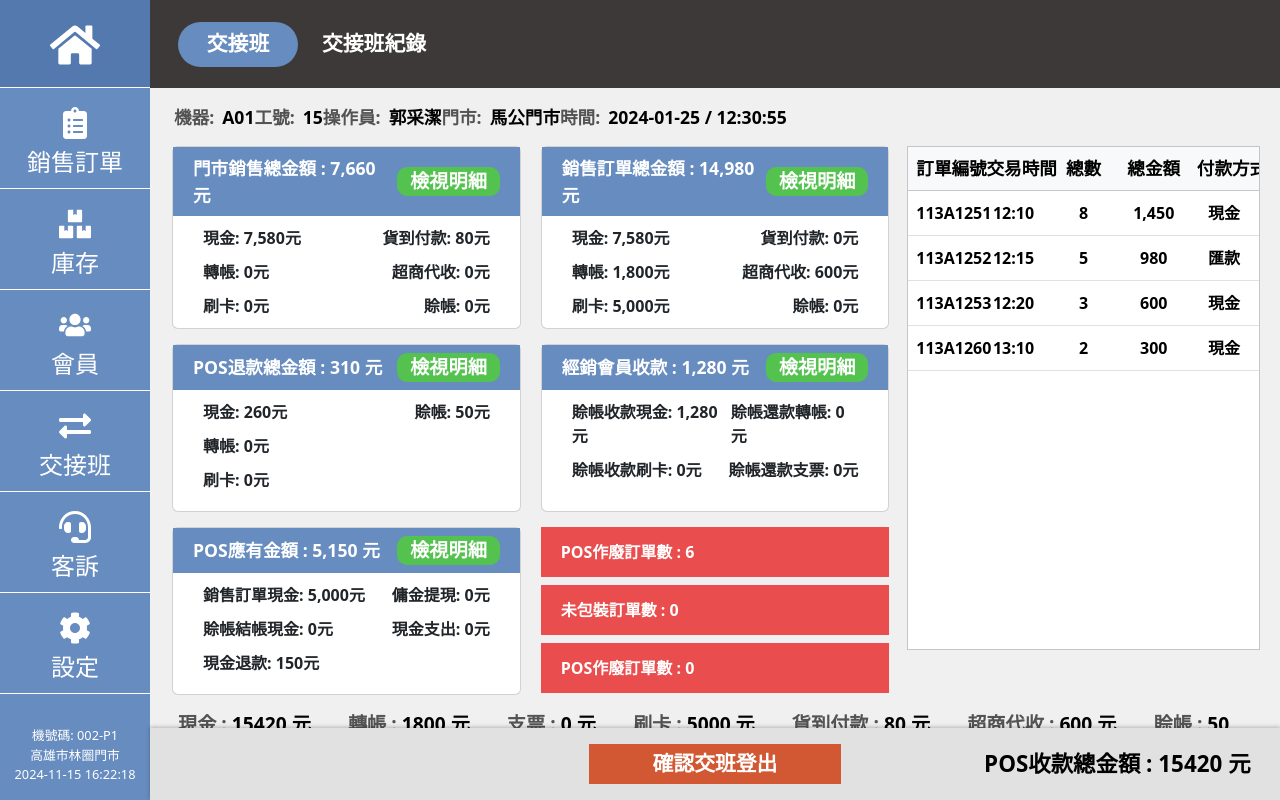
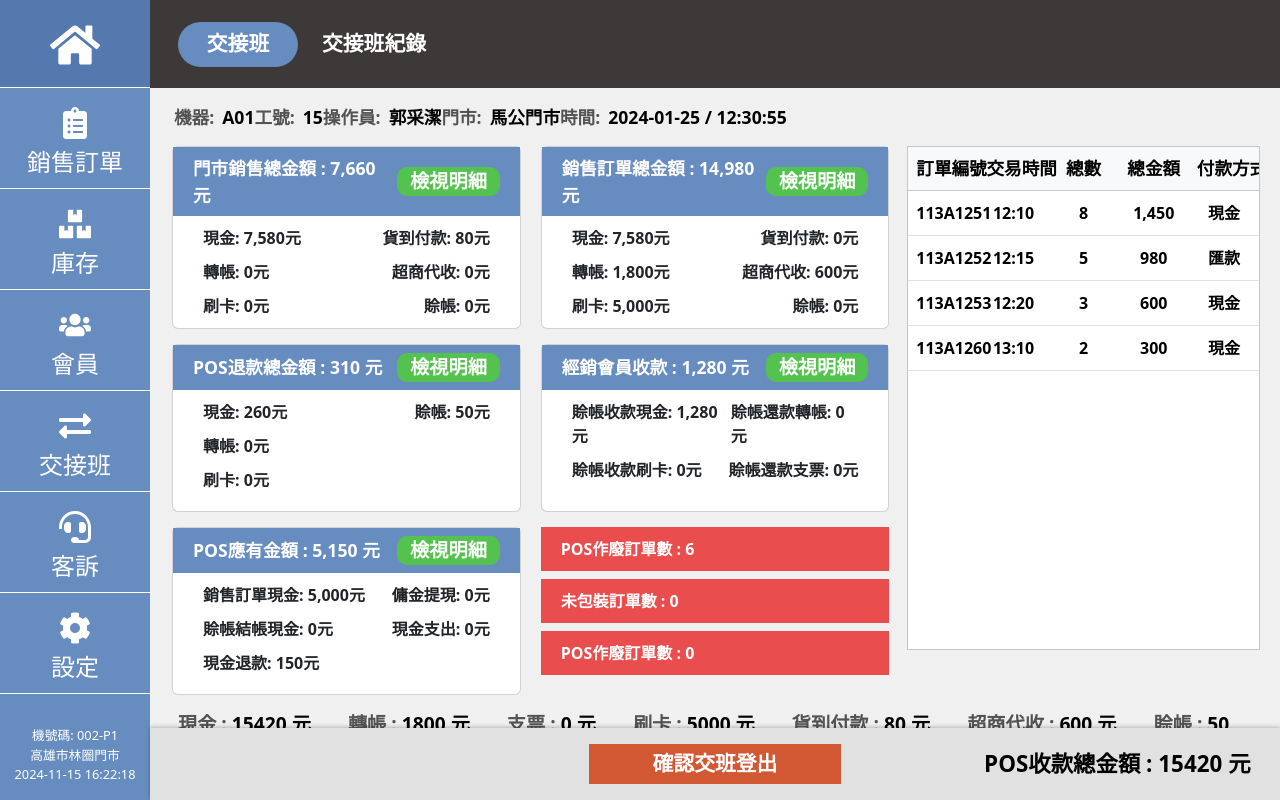
Before and after one commit to zxc486rabbit/YuPinJia, a React (Vite) app in the folder my-react-YuPinJia/: page /ShiftChange/ShiftChangeIndex in a window 1280 px wide. Built offline with nearby package versions, Linux system fonts and the light colour scheme.

Commit message:
交接班排版測試2

```diff
--- a/my-react-YuPinJia/src/components/ShiftChangeCard.css
+++ b/my-react-YuPinJia/src/components/ShiftChangeCard.css
@@ -39,7 +39,7 @@
     font-size: 1rem;
     /* margin: auto; */
     width: 100%;
-    padding: 13px 20px;
+    padding: 10px 20px;
     /* height: 20px; */
 }
 .add-button{
```
